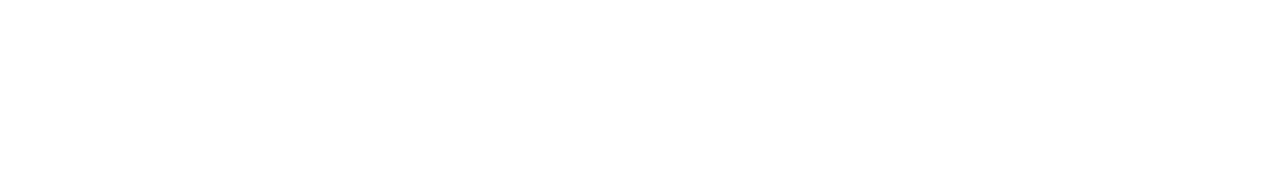
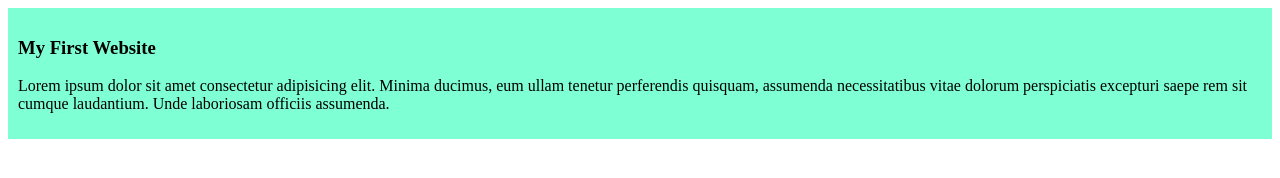
Before and after one commit to fardina13/my-first-github-repo, a plain HTML site: page index.html in a window 1280 px wide. Drawn offline with Linux system fonts and the light colour scheme.

Commit message:
added the first blog

```diff
--- a/index.html
+++ b/index.html
@@ -4,8 +4,13 @@
     <meta charset="UTF-8">
     <meta name="viewport" content="width=device-width, initial-scale=1.0">
     <title>My First Ever Github Repo</title>
+    <link rel="stylesheet" href="styles/blog.css">
 </head>
 <body>
+    <div>
+        <h3>My First Website</h3>
+        <p>Lorem ipsum dolor sit amet consectetur adipisicing elit. Minima ducimus, eum ullam tenetur perferendis quisquam, assumenda necessitatibus vitae dolorum perspiciatis excepturi saepe rem sit cumque laudantium. Unde laboriosam officiis assumenda.</p>
+    </div>
 
 </body>
 </html>
--- /dev/null
+++ b/styles/blog.css
@@ -0,0 +1,4 @@
+div{
+    background-color: aquamarine;
+    padding: 10px;
+}
```
